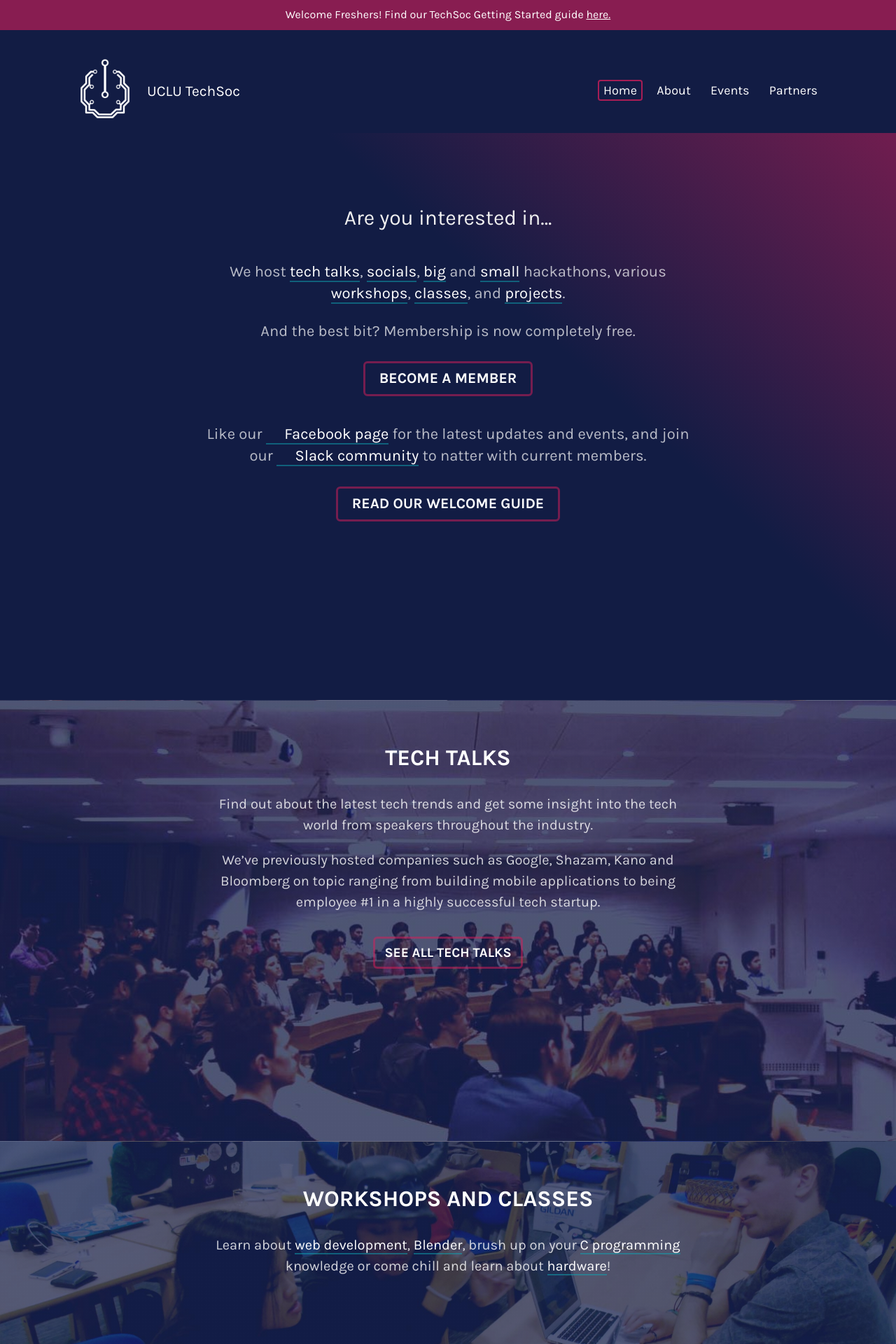
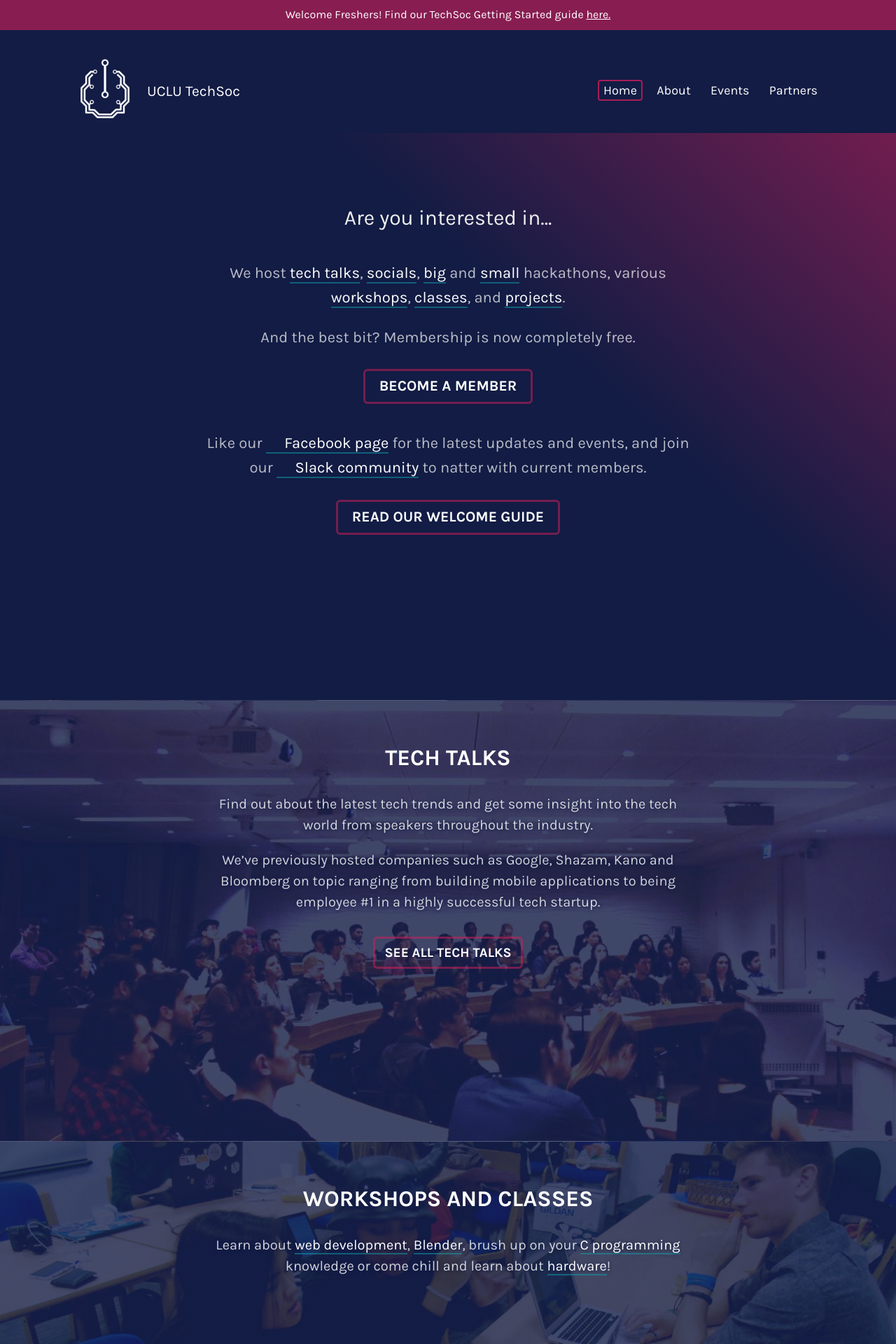
Before and after one commit to danielgavrilov/techsoc, a Jekyll site: the page built from index.html, in a window 1280 px wide. Shown: the top 1920 px of the page at 70% size. Built offline with Jekyll 4.4.1, drawn with Linux system fonts in a browser that asks for light colours; nearby versions of some CDN libraries; some web fonts are replaced.

Commit message:
Update CSS

```diff
--- a/assets/css/main.css
+++ b/assets/css/main.css
@@ -1036,7 +1036,7 @@
 
 .homepage section .section-title { font-size: 2em; font-weight: 700; line-height: 1.15; text-transform: uppercase; margin: 0 0 1em; }
 
-.homepage section .description { font-size: 1.25em; line-height: 1.5; color: rgba(255, 255, 255, 0.8); }
+.homepage section .description { font-size: 1.25em; line-height: 1.5; color: rgba(255, 255, 255, 0.8); text-shadow: 0 1px 5px #121C44; }
 
 .homepage section .button { font-size: 1.1875em; font-weight: 700; color: white; text-transform: uppercase; border: 3px solid rgba(216, 30, 91, 0.5); border-radius: 6px; padding: 7px 13px 6px; display: inline-block; margin-top: .75em; background-color: transparent; }
 
@@ -1046,7 +1046,7 @@
 
 .homepage .masthead h1 { font-size: 36px; font-weight: normal; margin: 0 0 .75em; }
 
-.homepage .masthead .intro { font-size: 1.25em; color: rgba(255, 255, 255, 0.7); }
+.homepage .masthead .intro { font-size: 1.25em; line-height: 1.6; color: rgba(255, 255, 255, 0.7); }
 
 .homepage .masthead .join-now { font-size: 1.3125em; font-weight: 700; text-transform: uppercase; display: inline-block; padding: 7px 20px; margin: 5px 5px 0 5px; border-radius: 6px; color: white; text-decoration: none; border: 3px solid rgba(216, 30, 91, 0.5); background-color: transparent; }
 
@@ -1078,17 +1078,17 @@
 
 .homepage .img-container, .homepage .socials-img, .homepage .techtalks-img, .homepage .hackathons-img, .homepage .workshop-img, .homepage .projects-img, .homepage .community-img { background-repeat: no-repeat; max-width: 100%; height: auto; width: auto; background-size: cover !important; z-index: -1; background-attachment: fixed !important; }
 
-.homepage .socials-img { background: -webkit-linear-gradient(rgba(18, 28, 68, 0.4), rgba(18, 28, 68, 0.4)), url("../images/homepage/socials3.jpg"); background: linear-gradient(rgba(18, 28, 68, 0.4), rgba(18, 28, 68, 0.4)), url("../images/homepage/socials3.jpg"); }
-
-.homepage .techtalks-img { background: -webkit-linear-gradient(rgba(18, 28, 68, 0.4), rgba(18, 28, 68, 0.4)), url("../images/homepage/technight.jpg"); background: linear-gradient(rgba(18, 28, 68, 0.4), rgba(18, 28, 68, 0.4)), url("../images/homepage/technight.jpg"); }
-
-.homepage .hackathons-img { background: -webkit-linear-gradient(rgba(18, 28, 68, 0.4), rgba(18, 28, 68, 0.4)), url("../images/homepage/hl.jpg"); background: linear-gradient(rgba(18, 28, 68, 0.4), rgba(18, 28, 68, 0.4)), url("../images/homepage/hl.jpg"); }
-
-.homepage .workshop-img { background: -webkit-linear-gradient(rgba(18, 28, 68, 0.4), rgba(18, 28, 68, 0.4)), url("../images/homepage/workshops.jpg"); background: linear-gradient(rgba(18, 28, 68, 0.4), rgba(18, 28, 68, 0.4)), url("../images/homepage/workshops.jpg"); }
-
-.homepage .projects-img { background: -webkit-linear-gradient(rgba(18, 28, 68, 0.4), rgba(18, 28, 68, 0.4)), url("../images/homepage/projects.jpg"); background: linear-gradient(rgba(18, 28, 68, 0.4), rgba(18, 28, 68, 0.4)), url("../images/homepage/projects.jpg"); }
-
-.homepage .community-img { background: -webkit-linear-gradient(rgba(18, 28, 68, 0.4), rgba(18, 28, 68, 0.4)), url("../images/homepage/community.jpg"); background: linear-gradient(rgba(18, 28, 68, 0.4), rgba(18, 28, 68, 0.4)), url("../images/homepage/community.jpg"); }
+.homepage .socials-img { background: -webkit-linear-gradient(rgba(18, 28, 68, 0.55), rgba(18, 28, 68, 0.55)), url("../images/homepage/socials3.jpg"); background: linear-gradient(rgba(18, 28, 68, 0.55), rgba(18, 28, 68, 0.55)), url("../images/homepage/socials3.jpg"); }
+
+.homepage .techtalks-img { background: -webkit-linear-gradient(rgba(18, 28, 68, 0.55), rgba(18, 28, 68, 0.55)), url("../images/homepage/technight.jpg"); background: linear-gradient(rgba(18, 28, 68, 0.55), rgba(18, 28, 68, 0.55)), url("../images/homepage/technight.jpg"); }
+
+.homepage .hackathons-img { background: -webkit-linear-gradient(rgba(18, 28, 68, 0.55), rgba(18, 28, 68, 0.55)), url("../images/homepage/hl.jpg"); background: linear-gradient(rgba(18, 28, 68, 0.55), rgba(18, 28, 68, 0.55)), url("../images/homepage/hl.jpg"); }
+
+.homepage .workshop-img { background: -webkit-linear-gradient(rgba(18, 28, 68, 0.55), rgba(18, 28, 68, 0.55)), url("../images/homepage/workshops.jpg"); background: linear-gradient(rgba(18, 28, 68, 0.55), rgba(18, 28, 68, 0.55)), url("../images/homepage/workshops.jpg"); }
+
+.homepage .projects-img { background: -webkit-linear-gradient(rgba(18, 28, 68, 0.55), rgba(18, 28, 68, 0.55)), url("../images/homepage/projects.jpg"); background: linear-gradient(rgba(18, 28, 68, 0.55), rgba(18, 28, 68, 0.55)), url("../images/homepage/projects.jpg"); }
+
+.homepage .community-img { background: -webkit-linear-gradient(rgba(18, 28, 68, 0.55), rgba(18, 28, 68, 0.55)), url("../images/homepage/community.jpg"); background: linear-gradient(rgba(18, 28, 68, 0.55), rgba(18, 28, 68, 0.55)), url("../images/homepage/community.jpg"); }
 
 .posts-list { list-style-type: none; margin: 0 0 2em; padding: 0; }
 
@@ -1128,7 +1128,9 @@
 
 .post-content p { font-size: 1em; color: rgba(255, 255, 255, 0.75); margin-bottom: 1.45em; word-wrap: break-word; }
 
-.post-content ul, .post-content ol { margin: 1.15em 0; }
+.post-content ul, .post-content ol { color: rgba(255, 255, 255, 0.75); margin: 1.15em 0; }
+
+.post-content ul li, .post-content ol li { padding-left: .3em; }
 
 .post-content hr { border: none; padding: 2em 0; margin: 1em 0; }
 
@@ -1302,7 +1304,7 @@
 
 .series-overview:hover p { color: white; }
 
-.series-overview .button { font-size: 0.875em; font-weight: bold; color: #b4b7c2; text-transform: uppercase; border-radius: 3px; border: 4px solid #b4b7c2; width: 100%; padding: 7px; -webkit-align-self: flex-end; -ms-flex-item-align: end; align-self: flex-end; -webkit-transition: background-color 200ms linear, color 200ms linear; transition: background-color 200ms linear, color 200ms linear; }
+.series-overview .button { font-size: 0.875em; font-weight: bold; color: rgba(255, 255, 255, 0.6); text-transform: uppercase; border-radius: 3px; border: 3px solid rgba(255, 255, 255, 0.12); width: 100%; padding: 7px; -webkit-align-self: flex-end; -ms-flex-item-align: end; align-self: flex-end; -webkit-transition: background-color 200ms linear, color 200ms linear; transition: background-color 200ms linear, color 200ms linear; }
 
 .series-overview:hover .button { border-color: transparent; background-color: #d81e5b; color: white; }
 
```
Also changed, not shown: 1 other file.
